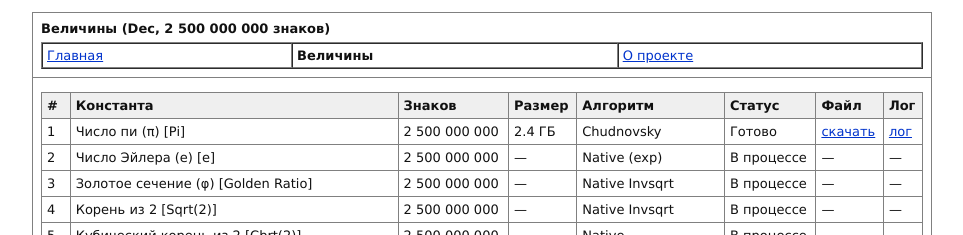
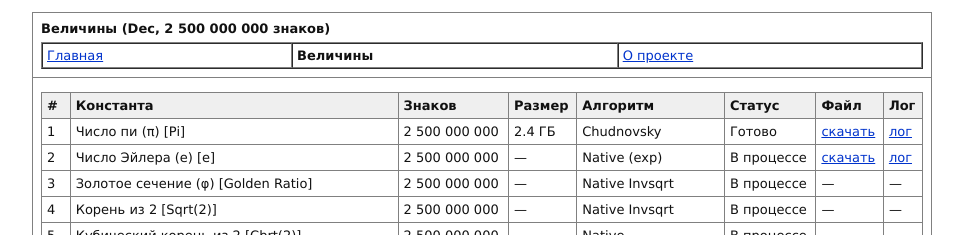
Before and after one commit to JohnAG13/Constants_by_John, a plain HTML site: page constants.html in a window 1280 px wide. Shown: the top 235 px of the page, without its empty margins (158-1121 px from the left). Drawn offline with Linux system fonts and the light colour scheme.

Commit message:
Add files via upload

```diff
--- a/constants.html
+++ b/constants.html
@@ -55,8 +55,8 @@
                 <td>—</td>
                 <td>Native (exp)</td>
                 <td>В процессе</td>
-                <td>—</td>
-                <td>—</td>
+                <td><a href="https://huggingface.co/datasets/John064/vel/resolve/main/e/E_2%2C5_Billion_Digits.txt?download=true">скачать</a></td>
+                <td><a href="https://huggingface.co/datasets/John064/vel/resolve/main/e/e%20-%2020261123-180722.txt?download=true">лог</a></td>
               </tr>
               <tr>
                 <td>3</td>
```
